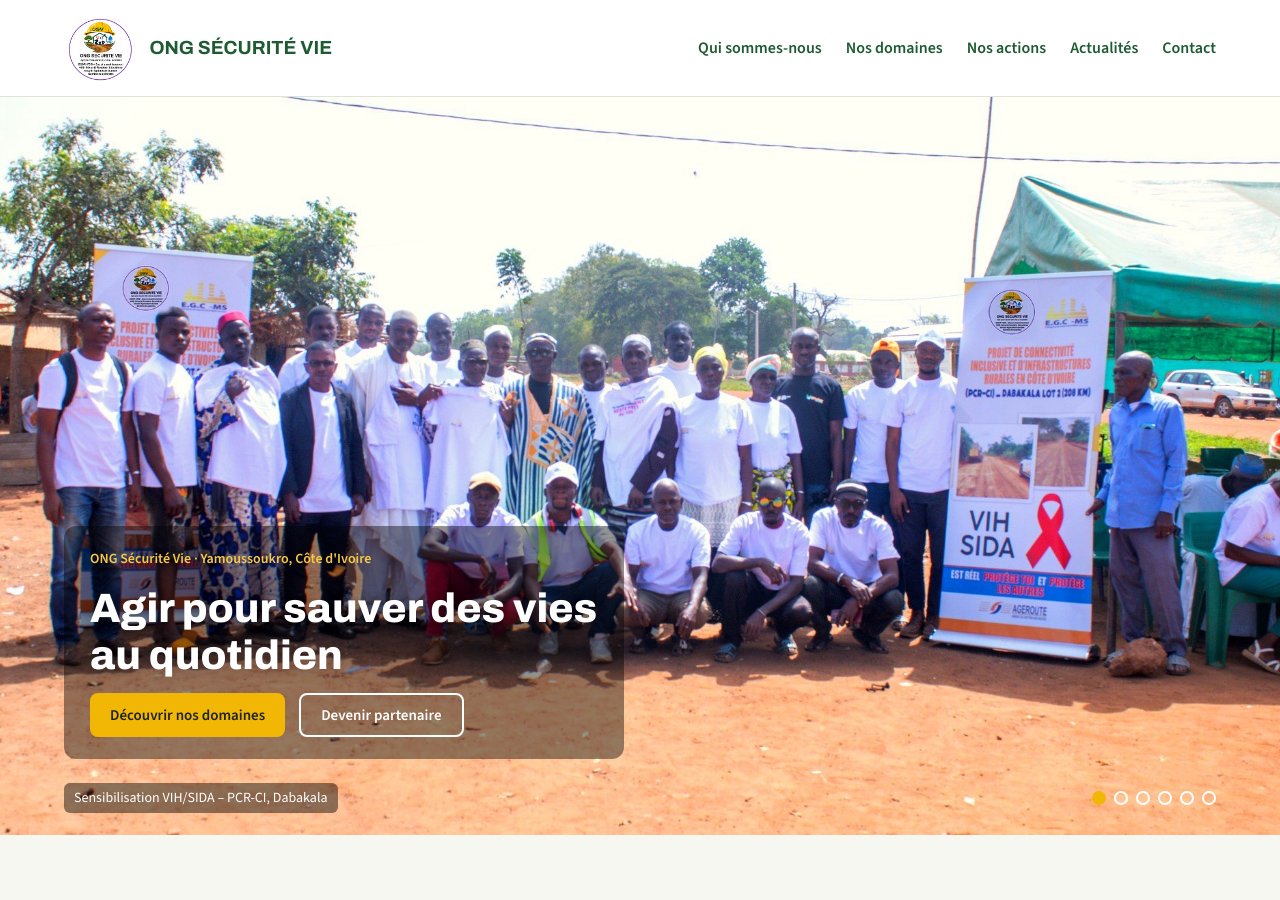
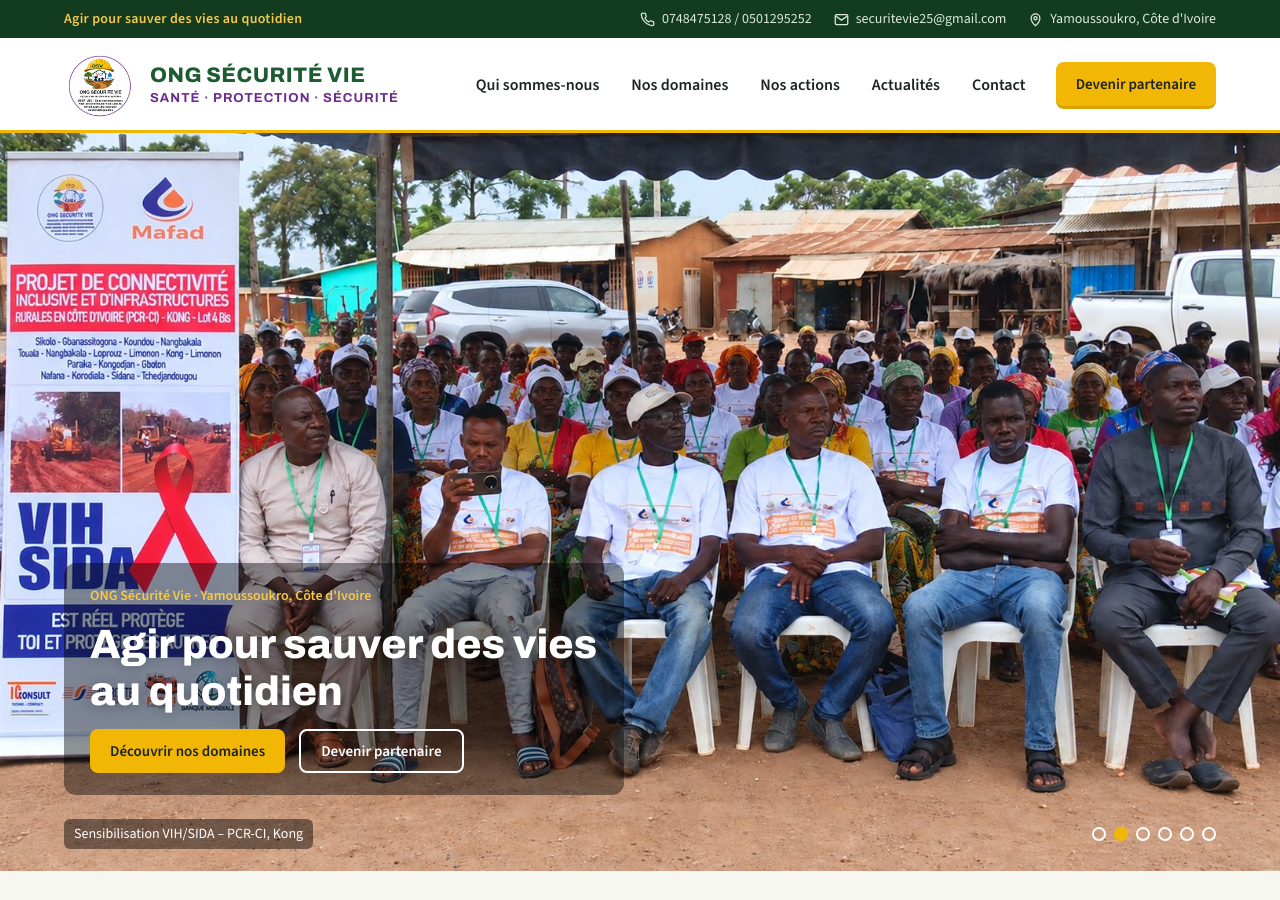
Before and after one commit to 28121989/securitevie, a Jekyll site: the page built from index.html, in a window 1280 px wide and 900 px high. Built offline with Jekyll 4.4.1, drawn with Linux system fonts in a browser that asks for light colours.

Commit message:
Add files via upload

```diff
--- /dev/null
+++ b/_includes/entete.html
@@ -0,0 +1,35 @@
+{% assign infos = site.data.infos %}
+{% assign accueil = '/' | relative_url %}
+<a class="aller-contenu" href="#contenu">Aller au contenu</a>
+<div class="barre-info"><div class="bloc">
+<p class="barre-slogan">Agir pour sauver des vies au quotidien</p>
+<p class="barre-contacts">
+{% if infos.telephone and infos.telephone != "" and infos.telephone != "[TÉLÉPHONE]" %}<a href="tel:{{ infos.telephone | remove: ' ' }}"><svg width="15" height="15" viewBox="0 0 24 24" fill="none" stroke="currentColor" stroke-width="2" aria-hidden="true"><path d="M22 16.9v3a2 2 0 0 1-2.2 2 19.8 19.8 0 0 1-8.6-3.1 19.5 19.5 0 0 1-6-6A19.8 19.8 0 0 1 2.1 4.2 2 2 0 0 1 4.1 2h3a2 2 0 0 1 2 1.7c.1 1 .4 1.9.7 2.8a2 2 0 0 1-.5 2.1L8 9.9a16 16 0 0 0 6 6l1.3-1.3a2 2 0 0 1 2.1-.4c.9.3 1.8.6 2.8.7a2 2 0 0 1 1.7 2z"/></svg>{{ infos.telephone }}</a>{% endif %}
+{% if infos.email and infos.email != "" %}<a href="mailto:{{ infos.email }}"><svg width="15" height="15" viewBox="0 0 24 24" fill="none" stroke="currentColor" stroke-width="2" aria-hidden="true"><rect x="2" y="4" width="20" height="16" rx="2"/><path d="m22 6-10 7L2 6"/></svg>{{ infos.email }}</a>{% endif %}
+<span><svg width="15" height="15" viewBox="0 0 24 24" fill="none" stroke="currentColor" stroke-width="2" aria-hidden="true"><path d="M12 22s7-6.1 7-12a7 7 0 0 0-14 0c0 5.9 7 12 7 12z"/><circle cx="12" cy="10" r="2.5"/></svg>Yamoussoukro, Côte d'Ivoire</span>
+</p>
+</div></div>
+<header class="entete" id="entete"><div class="bloc">
+<a class="marque" href="{{ accueil }}">
+{% if infos.logo and infos.logo != "" %}<img src="{{ infos.logo | relative_url }}" alt="">{% else %}<span class="sigle">OSV</span>{% endif %}
+<span class="marque-texte"><span class="marque-nom">ONG SÉCURITÉ VIE</span><span class="marque-sous">Santé · Protection · Sécurité</span></span>
+</a>
+<button class="burger" type="button" aria-expanded="false" aria-controls="menu-principal"><span class="burger-barres" aria-hidden="true"></span><span class="burger-texte">Menu</span></button>
+<nav id="menu-principal" class="menu" aria-label="Menu principal">
+<a href="{{ accueil }}#mission">Qui sommes-nous</a>
+<a href="{{ accueil }}#domaines">Nos domaines</a>
+<a href="{{ accueil }}#actions">Nos actions</a>
+<a href="{{ accueil }}#actualites">Actualités</a>
+<a href="{{ accueil }}#contact">Contact</a>
+<a class="bouton menu-cta" href="{{ accueil }}#contact">Devenir partenaire</a>
+</nav>
+</div></header>
+<script>
+(function(){
+  var e=document.getElementById('entete'), b=e.querySelector('.burger'), m=document.getElementById('menu-principal');
+  b.addEventListener('click',function(){ var o=b.getAttribute('aria-expanded')==='true'; b.setAttribute('aria-expanded',String(!o)); m.classList.toggle('ouvert',!o); });
+  m.addEventListener('click',function(ev){ if(ev.target.tagName==='A'){ b.setAttribute('aria-expanded','false'); m.classList.remove('ouvert'); } });
+  function ombre(){ e.classList.toggle('defile', window.scrollY>10); }
+  window.addEventListener('scroll',ombre,{passive:true}); ombre();
+})();
+</script>
--- a/assets/style.css
+++ b/assets/style.css
@@ -163,3 +163,48 @@
 .dom-texte-carte strong{color:var(--vert)}
 .masque{position:absolute;width:1px;height:1px;overflow:hidden;clip:rect(0 0 0 0);white-space:nowrap}
 @media (min-width:900px){.dom-carte-complete{grid-column:span 2}}
+
+/* ===== En-tête amélioré ===== */
+.aller-contenu{position:absolute;left:-9999px;top:0;background:var(--accent);color:#1C2422;padding:10px 16px;z-index:100;font-weight:600}
+.aller-contenu:focus{left:12px;top:12px}
+.barre-info{background:var(--vert-fonce);color:#DCE9DF;font-size:14px}
+.barre-info .bloc{padding:8px 24px;display:flex;flex-wrap:wrap;align-items:center;justify-content:space-between;gap:6px 24px}
+.barre-slogan{color:var(--or);font-weight:600;letter-spacing:.02em}
+.barre-contacts{display:flex;flex-wrap:wrap;gap:6px 22px;align-items:center}
+.barre-contacts a,.barre-contacts span{display:inline-flex;align-items:center;gap:7px;color:#DCE9DF;text-decoration:none}
+.barre-contacts a:hover{color:#fff;text-decoration:underline}
+.entete{position:sticky;top:0;z-index:50;background:rgba(255,255,255,.97);backdrop-filter:blur(6px);border-bottom:3px solid var(--accent);transition:box-shadow .25s}
+.entete.defile{box-shadow:0 6px 20px rgba(18,59,32,.12)}
+.entete .bloc{padding:10px 24px;display:flex;align-items:center;justify-content:space-between;gap:20px;flex-wrap:nowrap}
+.marque{display:flex;align-items:center;gap:14px;text-decoration:none}
+.marque img{height:72px;width:72px;object-fit:contain;border-radius:50%;transition:transform .25s}
+.marque:hover img{transform:scale(1.04)}
+.marque-texte{display:flex;flex-direction:column;line-height:1.15}
+.marque-nom{font-family:'Archivo',sans-serif;font-weight:800;font-size:21px;color:var(--vert);letter-spacing:.02em}
+.marque-sous{font-size:13px;font-weight:600;color:var(--violet);letter-spacing:.08em;text-transform:uppercase;margin-top:4px}
+.menu{display:flex;align-items:center;gap:4px}
+.menu a:not(.bouton){position:relative;padding:10px 14px;font-weight:600;font-size:16px;color:var(--texte);text-decoration:none;border-radius:8px;transition:color .2s,background .2s}
+.menu a:not(.bouton)::after{content:"";position:absolute;left:14px;right:14px;bottom:4px;height:3px;border-radius:2px;background:var(--accent);transform:scaleX(0);transform-origin:left;transition:transform .25s}
+.menu a:not(.bouton):hover{color:var(--vert);background:#F2F6F1}
+.menu a:not(.bouton):hover::after,.menu a:not(.bouton):focus-visible::after{transform:scaleX(1)}
+.menu-cta{margin-left:12px;min-height:44px;padding:0 20px;font-size:15px;box-shadow:0 3px 0 var(--accent-fonce)}
+.burger{display:none;align-items:center;gap:8px;background:var(--vert);color:#fff;border:0;border-radius:8px;padding:10px 14px;font:600 15px 'Source Sans 3',sans-serif;cursor:pointer}
+.burger-barres,.burger-barres::before,.burger-barres::after{display:block;width:20px;height:2px;background:#fff;border-radius:2px;position:relative;transition:transform .2s}
+.burger-barres::before,.burger-barres::after{content:"";position:absolute;left:0}
+.burger-barres::before{top:-6px}.burger-barres::after{top:6px}
+.burger[aria-expanded="true"] .burger-barres{background:transparent}
+.burger[aria-expanded="true"] .burger-barres::before{transform:translateY(6px) rotate(45deg)}
+.burger[aria-expanded="true"] .burger-barres::after{transform:translateY(-6px) rotate(-45deg)}
+html{scroll-padding-top:110px}
+@media (max-width:1060px){
+  .burger{display:inline-flex}
+  .menu{display:none;position:absolute;left:0;right:0;top:100%;flex-direction:column;align-items:stretch;gap:0;background:#fff;padding:8px 16px 18px;box-shadow:0 14px 24px rgba(0,0,0,.12);border-bottom:3px solid var(--accent)}
+  .menu.ouvert{display:flex}
+  .menu a:not(.bouton){padding:14px 10px;border-bottom:1px solid var(--trait);border-radius:0}
+  .menu a:not(.bouton)::after{display:none}
+  .menu-cta{margin:14px 0 0;justify-content:center}
+  .marque img{height:56px;width:56px}
+  .marque-nom{font-size:18px}
+}
+@media (max-width:560px){.barre-slogan{display:none}.marque-sous{display:none}.barre-info .bloc{justify-content:center}}
+@media (prefers-reduced-motion:reduce){.menu a::after,.marque img,.entete{transition:none}}
--- a/index.html
+++ b/index.html
@@ -19,18 +19,10 @@
 <body>
 {% assign infos = site.data.infos %}
 
-<header class="entete"><div class="bloc">
-<a class="marque" href="#accueil">{% if infos.logo and infos.logo != "" %}<img src="{{ infos.logo | relative_url }}" alt="Logo ONG Sécurité Vie">{% else %}<span class="sigle">OSV</span>{% endif %}<span>ONG SÉCURITÉ VIE</span></a>
-<nav aria-label="Menu principal">
-<a href="#mission">Qui sommes-nous</a>
-<a href="#domaines">Nos domaines</a>
-<a href="#actions">Nos actions</a>
-<a href="#actualites">Actualités</a>
-<a href="#contact">Contact</a>
-</nav>
-</div></header>
+{% include entete.html %}
 
 {% assign diapo = site.data.diaporama %}
+<span id="contenu"></span>
 <section id="accueil" class="heros avec-diapos" aria-label="Accueil">
 <div class="diapos" aria-hidden="true">
 {% if diapo.diapos and diapo.diapos.size > 0 %}{% for d in diapo.diapos %}<div class="diapo{% if forloop.first %} active{% endif %}" style="background-image:url('{{ d.image | relative_url }}')" data-legende="{{ d.legende | escape }}"></div>
```
Also changed, not shown: _layouts/article.html (+2 -5 lines), _layouts/domaine.html (+2 -5 lines).
